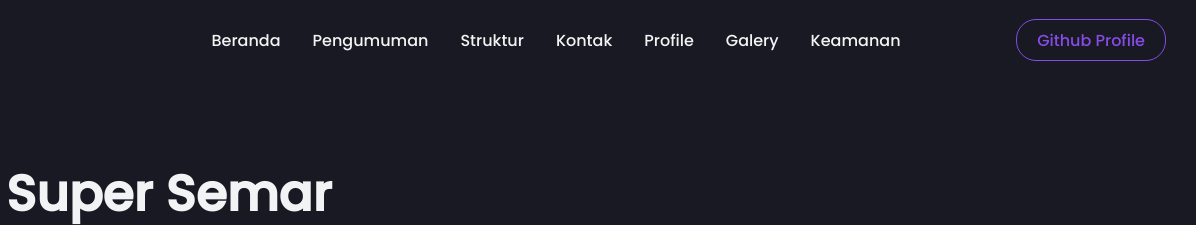
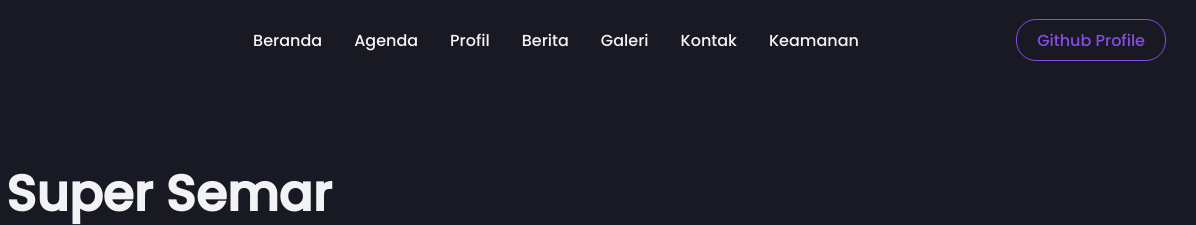
Before and after one commit to jibrilawp987/WEB-RTRW, a plain HTML site: page index.html in a window 1280 px wide. Shown: the top 225 px of the page, 84-1280 px from the left. Drawn offline with Linux system fonts and the light colour scheme; grey boxes are pictures that could not be loaded.

Commit message:
Update index.html

```diff
--- a/index.html
+++ b/index.html
@@ -17,13 +17,12 @@
             </div>
                 <ul class="sadf">
                     <a href="#hha" class="fasjsa">Beranda</a>
-                    <a href="#pengung" class="fasjsa">Pengumuman</a>
-                    <a href="#struk" class="fasjsa">Struktur</a>
-                    <a href="#comn" class="fasjsa">Kontak</a>
-                    <a href="#anggota" class="fasjsa">Profile</a>
-                    <a href="#struk" class="fasjsa">Galery</a>
-                    <a href="#secur" class="fasjsa">Keamanan</a>
-
+                    <a href="#ms" class="fasjsa">Agenda</a>
+                    <a href="#anggota" class="fasjsa">Profil</a>
+                    <a href="#struk" class="fasjsa">Berita</a>
+                    <a href="#st" class="fasjsa">Galeri</a>
+                    <a href="#anggota" class="fasjsa">Kontak</a>
+                    <a href="#kmn" class="fasjsa">Keamanan</a>
                 </ul>
                 <div class="github">
                     <a href="https://github.com/jibrilawp987" target="_blank" class="githans">Github Profile</a>
@@ -45,7 +44,7 @@
                     </div>
                 </div>
             </div>
-            <div class="mags" id="pengung">
+            <div class="mags" id="ms">
                 <div class="pengum">
                     <div class="pengasd">
                         <div class="sfaD">Pengumuman</div>
@@ -124,7 +123,7 @@
                                         <span class="jbdsaujiobnd"></span>
                                         <span class="kjasjk"></span>
                                     </div>
-                                    <div class="guadus" id="comm">
+                                    <div class="guadus">
                                         <div class="jasdioj">
                                             <div class="hashdf">
                                                 <div class="qweer">
@@ -272,7 +271,7 @@
                     </div>
                 </div>
             </div>
-            <div id="struk" class="galeri">
+            <div id="st" class="galeri">
                 <div class="Bghas">
                     <div class="jsajoj">Galeri</div>
                     <div class="jsha">•	Album foto dari acara-acara yang telah diselenggarakan.</div>
@@ -390,8 +389,8 @@
                     </div>
                 </div>
             </div>
-            <div class="keamamnnn" id="secur">
-                <div id="keamanan" class="keamanan">
+            <div class="keamamnnn">
+                <div id="kmn" class="keamanan">
                     <div class="salp">
                     <div class="adsfasf">Informasi Keamanan</div>
                     <div class="asudgiuo">•	Informasi tentang keamanan lingkungan RT/RW.</div>
```
